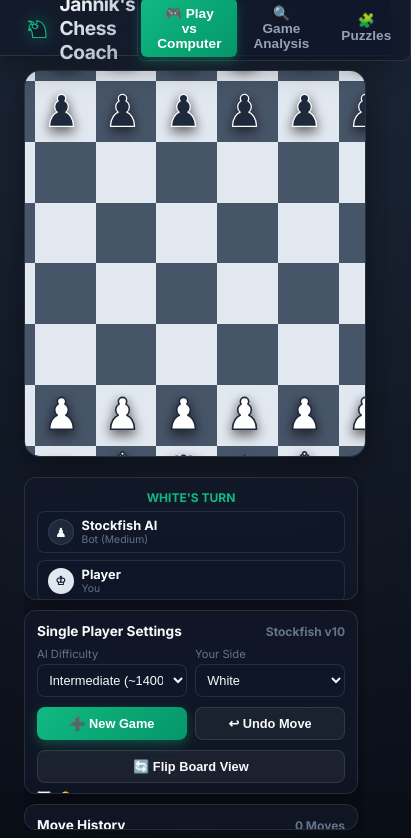
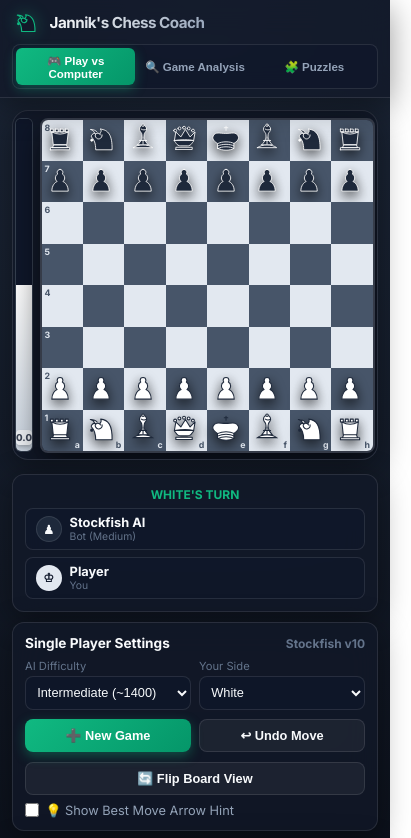
Before and after one commit to JannikLueers/ChessApp, a plain HTML site: page index.html in a window 390 px wide. Shown: the top 838 px of the page, 411 px wide, since content can reach past the window. Drawn offline with Linux system fonts and the light colour scheme.

Commit message:
Add responsive fluid layout for mobile devices, tablets, and non-fullscreen desktop windows

```diff
--- a/css/style.css
+++ b/css/style.css
@@ -46,11 +46,10 @@ body {
     background: radial-gradient(circle at 50% 0%, #1e293b 0%, #090d16 100%);
     color: var(--text-primary);
     font-family: var(--font-family);
-    height: 100vh;
-    max-height: 100vh;
+    min-height: 100vh;
     display: flex;
     flex-direction: column;
-    overflow: hidden !important;
+    overflow-x: hidden;
 }
 
 /* Navbar Header */
@@ -127,7 +126,7 @@ h1 {
     background: rgba(255, 255, 255, 0.05);
 }
 
-/* Main Container Layout - Centered Vertically */
+/* Main Container Layout - Dynamic Responsive Viewport Sizing */
 main {
     flex: 1;
     max-width: 1360px;
@@ -140,17 +139,11 @@ main {
     align-items: center;
     height: calc(100vh - 56px);
     max-height: calc(100vh - 56px);
-    overflow: hidden !important;
+    overflow: hidden;
+    min-height: 0;
 }
 
-@media (max-width: 1024px) {
-    main {
-        grid-template-columns: 1fr;
-        overflow-y: auto !important;
-    }
-}
-
-/* Board Workspace Area - Fixed Height Centering */
+/* Board Workspace Area - Fluid Resizing */
 .board-section {
     display: flex;
     gap: 1rem;
@@ -165,13 +158,15 @@ main {
     position: relative;
     height: 100%;
     max-height: 570px;
+    min-height: 0;
     overflow: hidden;
 }
 
 /* Vertical Evaluation Bar */
 .eval-bar-container {
-    width: 28px;
-    height: 490px;
+    width: 26px;
+    height: min(490px, calc(100vh - 140px), 100%);
+    max-height: 100%;
     background: #1e293b;
     border-radius: 6px;
     border: 1px solid var(--border-glass);
@@ -219,12 +214,15 @@ main {
     100% { opacity: 1; transform: scale(1.05); }
 }
 
-/* Chessboard Container - Compact Responsive Size */
+/* Chessboard Container - Fluid Aspect Ratio Sizing */
 .board-wrapper {
     position: relative;
-    width: 490px;
-    height: 490px;
-    flex-shrink: 0;
+    width: min(490px, calc(100vh - 140px), 100%);
+    height: min(490px, calc(100vh - 140px), 100%);
+    max-width: 100%;
+    max-height: 100%;
+    aspect-ratio: 1 / 1;
+    flex-shrink: 1;
 }
 
 .chessboard {
@@ -858,3 +856,139 @@ main {
 .textarea-field:focus {
     border-color: var(--accent-emerald);
 }
+
+/* ==========================================================================
+   Responsive Viewport Adaptability Media Queries
+   (Mobile Devices, Tablets, and Non-Fullscreen Desktop Windows)
+   ========================================================================== */
+
+/* Non-Fullscreen Desktop / Resized Height Viewports */
+@media (min-width: 1025px) and (max-height: 720px) {
+    main {
+        height: auto;
+        max-height: none;
+        overflow-y: auto !important;
+        padding-top: 0.5rem;
+        padding-bottom: 0.5rem;
+    }
+
+    .board-section, .panel-section {
+        max-height: calc(100vh - 76px);
+    }
+
+    .board-wrapper, .eval-bar-container {
+        width: min(440px, calc(100vh - 150px));
+        height: min(440px, calc(100vh - 150px));
+    }
+}
+
+/* Tablets & Mobile Devices (Portrait and Landscape) */
+@media (max-width: 1024px) {
+    body {
+        height: auto;
+        min-height: 100vh;
+        overflow-y: auto !important;
+    }
+
+    header {
+        padding: 0.5rem 0.75rem;
+        height: auto;
+        min-height: 52px;
+        flex-wrap: wrap;
+        gap: 0.5rem;
+    }
+
+    .logo-group h1 {
+        font-size: 1.05rem;
+    }
+
+    .nav-tabs {
+        width: 100%;
+        justify-content: space-between;
+    }
+
+    .tab-btn {
+        flex: 1;
+        justify-content: center;
+        padding: 0.4rem 0.5rem;
+        font-size: 0.78rem;
+    }
+
+    main {
+        display: flex;
+        flex-direction: column;
+        height: auto;
+        max-height: none;
+        overflow: visible !important;
+        padding: 0.75rem 0.75rem 1.5rem 0.75rem;
+        gap: 0.85rem;
+    }
+
+    .board-section {
+        width: 100%;
+        height: auto;
+        max-height: none;
+        padding: 0.65rem;
+        gap: 0.65rem;
+    }
+
+    .board-wrapper {
+        width: min(88vw, calc(100vw - 56px), 460px);
+        height: min(88vw, calc(100vw - 56px), 460px);
+        max-width: 100%;
+        max-height: 100%;
+    }
+
+    .eval-bar-container {
+        width: 22px;
+        height: min(88vw, calc(100vw - 56px), 460px);
+    }
+
+    .panel-section {
+        width: 100%;
+        min-width: 0;
+        max-width: 100%;
+        height: auto;
+        max-height: none;
+        overflow: visible;
+    }
+}
+
+/* Phones & Small Mobile Screens */
+@media (max-width: 480px) {
+    .logo-group h1 {
+        font-size: 0.95rem;
+    }
+
+    .tab-btn {
+        padding: 0.35rem 0.2rem;
+        font-size: 0.72rem;
+        gap: 0.2rem;
+    }
+
+    .board-section {
+        padding: 0.4rem;
+        gap: 0.4rem;
+    }
+
+    .board-wrapper {
+        width: min(86vw, calc(100vw - 44px));
+        height: min(86vw, calc(100vw - 44px));
+    }
+
+    .eval-bar-container {
+        width: 18px;
+    }
+
+    .eval-text {
+        font-size: 0.6rem;
+    }
+
+    .square-label {
+        font-size: 0.55rem;
+    }
+
+    .on-piece-badge {
+        font-size: 0.85rem;
+    }
+}
--- a/js/app.js
+++ b/js/app.js
@@ -1181,4 +1181,11 @@ document.addEventListener('DOMContentLoaded', () => {
             moveTableBody.appendChild(tr);
         }
     }
+
+    // Dynamic Viewport Resize Redraw
+    window.addEventListener('resize', () => {
+        if (currentMode === 'analysis' && analyzedGame) {
+            drawEvalGraph();
+        }
+    });
 });
```
